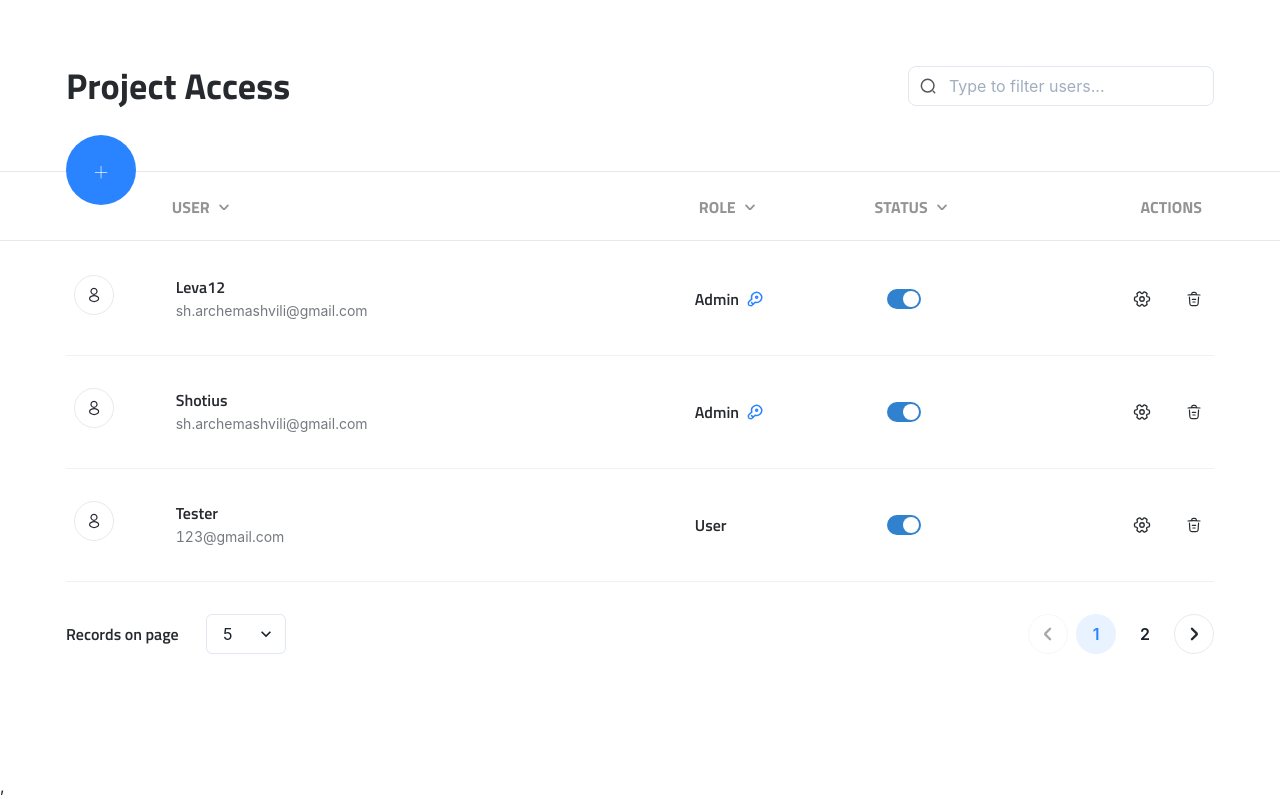
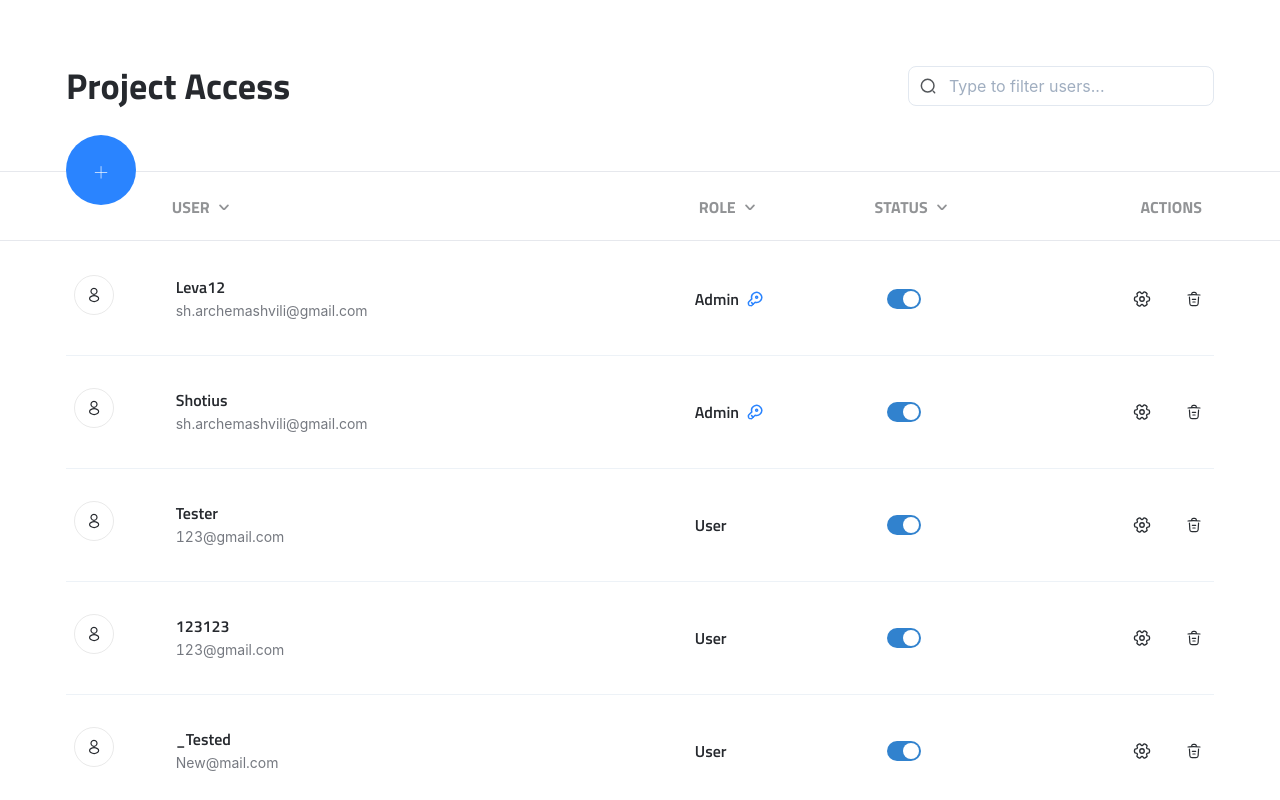
Before and after one commit to shotius/user-managment, a React (Vite) app: page / in a window 1280 px wide. Shown: the top 800 px of the page. Built offline with nearby package versions, Linux system fonts and the light colour scheme; data requests are answered from the project's data file.

Commit message:
Add page size change

```diff
--- a/db.json
+++ b/db.json
@@ -20,6 +20,111 @@
       "user": "Tester",
       "email": "123@gmail.com",
       "role": "user"
+    },
+    {
+      "id": "w8u3b-bEd-z9HnFxKQla3",
+      "status": "active",
+      "user": "123123",
+      "email": "123@gmail.com",
+      "role": "user"
+    },
+    {
+      "email": "New@mail.com",
+      "id": "9Jr7M035oOadx",
+      "role": "User",
+      "status": "active",
+      "user": "_Tested"
+    },
+    {
+      "email": "New@mail.com",
+      "id": "9Jr7M05oOadx",
+      "role": "User",
+      "status": "active",
+      "user": "_Tested"
+    },
+    {
+      "email": "New@mail.com",
+      "id": "9Jr7M0 5oOadx",
+      "role": "User",
+      "status": "active",
+      "user": "_Tested"
+    },
+    {
+      "email": "New@mail.com",
+      "id": "9Jr7M0sdf5oOadx",
+      "role": "User",
+      "status": "active",
+      "user": "_Tested"
+    },
+    {
+      "email": "New@mail.com",
+      "id": "9Jr7M0sdfad5oOadx",
+      "role": "User",
+      "status": "active",
+      "user": "_Tested"
+    },
+    {
+      "email": "New@mail.com",
+      "id": "9Jr7M0sdfadad5oOadx",
+      "role": "User",
+      "status": "active",
+      "user": "_Tested"
+    },
+    {
+      "email": "New@mail.com",
+      "id": "9Jr7M0sdfadadasd5oOadx",
+      "role": "User",
+      "status": "active",
+      "user": "_Tested"
+    },
+    {
+      "email": "New@mail.com",
+      "id": "9Jr7M0sdfadadasdsd5oOadx",
+      "role": "User",
+      "status": "active",
+      "user": "_Tested"
+    },
+    {
+      "email": "New@mail.com",
+      "id": "9Jr7M0sdfadadasdsdasdaf5oOadx",
+      "role": "User",
+      "status": "active",
+      "user": "_Tested"
+    },
+    {
+      "email": "New@mail.com",
+      "id": "9Jr7M0sdfadadasdsdasda5oOadx",
+      "role": "User",
+      "status": "active",
+      "user": "_Tested"
+    },
+    {
+      "email": "New@mail.com",
+      "id": "9Jr7M0sdfadadasdsdasda2135oOadx",
+      "role": "User",
+      "status": "active",
+      "user": "_Tested"
+    },
+    {
+      "email": "New@mail.com",
+      "id": "9Jr7M0sdfadadasdsdasda211235oOadx",
+      "role": "User",
+      "status": "active",
+      "user": "_Tested"
+    },
+    {
+      "email": "New@mail.com",
+      "id": "9Jr7M0sdfadadasdsdasda21125oOadx",
+      "role": "User",
+      "status": "active",
+      "user": "_Tested"
+    },
+    {
+      "email": "New@mail.com",
+      "id": "9Jr7M0sdfadadasdsdasda2115oOadx",
+      "role": "User",
+      "status": "active",
+      "user": "_Tested"
     }
   ]
 }
--- a/src/components/organizms/tables/UserTable/UserTable.tsx
+++ b/src/components/organizms/tables/UserTable/UserTable.tsx
@@ -7,9 +7,15 @@ import {
   Th,
   Thead,
   Tr,
-  VStack
+  VStack,
 } from '@chakra-ui/react';
-import { useFlexLayout, useRowSelect, useSortBy, useTable } from 'react-table';
+import {
+  useFlexLayout,
+  usePagination,
+  useRowSelect,
+  useSortBy,
+  useTable,
+} from 'react-table';
 import { ButtonIconRound } from 'src/components/atoms/buttons/ButtonIconRound';
 import { ButtonPagin } from 'src/components/atoms/buttons/PaginButton';
 import { TextMain } from 'src/components/atoms/Typography/TextMain';
@@ -23,14 +29,22 @@ export const UserTable: React.FC<UserTableProps> = ({}) => {
   const { data, columns, getAdditionalColumns, checkIfActive } = useUserTable();
 
   // react table variables
-  const { getTableProps, getTableBodyProps, headerGroups, rows, prepareRow } =
-    useTable(
+  const {
+    getTableProps,
+    getTableBodyProps,
+    headerGroups,
+    page,
+    prepareRow,
+    setPageSize,
+    state: { pageSize },
+  } = useTable(
     {
       columns,
       data,
     },
     useFlexLayout,
     useSortBy,
+    usePagination,
     useRowSelect,
     getAdditionalColumns
   );
@@ -58,7 +72,7 @@ export const UserTable: React.FC<UserTableProps> = ({}) => {
             })}
           </Thead>
           <Tbody {...getTableBodyProps()}>
-            {rows.map((row) => {
+            {page.map((row) => {
               prepareRow(row);
               return (
                 <Tr {...row.getRowProps()}>
@@ -82,10 +96,14 @@ export const UserTable: React.FC<UserTableProps> = ({}) => {
         <HStack w="full" justify="space-between">
           <HStack w="220px" justify="space-between">
             <TextMain wordBreak={'keep-all'}>Records on page</TextMain>
-            <Select w="80px">
-              <option>5</option>
-              <option>10</option>
-              <option>20</option>
+            <Select
+              w="80px"
+              value={pageSize}
+              onChange={(e) => setPageSize(+e.currentTarget.value)}
+            >
+              <option value={5}>5</option>
+              <option value={10}>10</option>
+              <option value={20}>20</option>
             </Select>
           </HStack>
           <HStack>
--- a/src/components/organizms/tables/UserTable/cells/UserRoleCell.tsx
+++ b/src/components/organizms/tables/UserTable/cells/UserRoleCell.tsx
@@ -2,7 +2,7 @@ import { HStack, Icon } from '@chakra-ui/react';
 import { CenterVerticaly } from 'src/components/atoms/templates/CenterCerticaly';
 import { TextMain } from 'src/components/atoms/Typography/TextMain';
 import { KeyIcon } from 'src/components/atoms/icons/KeyIcon';
-import { capitalize } from 'src/utils/functions';
+import { capitalize, isAdmin } from 'src/utils/functions';
 import { Cell } from 'react-table';
 import { ExampleObject } from 'src/types';
 
@@ -14,9 +14,7 @@ export const UserRoleCell: React.FC<Cell<ExampleObject>> = ({
   <CenterVerticaly>
     <HStack>
       <TextMain>{capitalize(role)}</TextMain>
-      {role.toLowerCase().includes('admin') ? (
-        <Icon as={KeyIcon} stroke="brandBlue.400" />
-      ) : null}
+      {isAdmin(role) ? <Icon as={KeyIcon} stroke="brandBlue.400" /> : null}
     </HStack>
   </CenterVerticaly>
 );
--- a/src/utils/functions.ts
+++ b/src/utils/functions.ts
@@ -10,3 +10,7 @@ export function capitalize(str: string) {
 export function isString(val: unknown): val is string {
   return typeof val === 'string' || val instanceof String;
 }
+
+export function isAdmin(role: string) {
+  return role.toLocaleLowerCase().includes('admin')
+}
```
Also changed, not shown: task.txt (added). Lines whose indentation alone changed are shown as unchanged.
